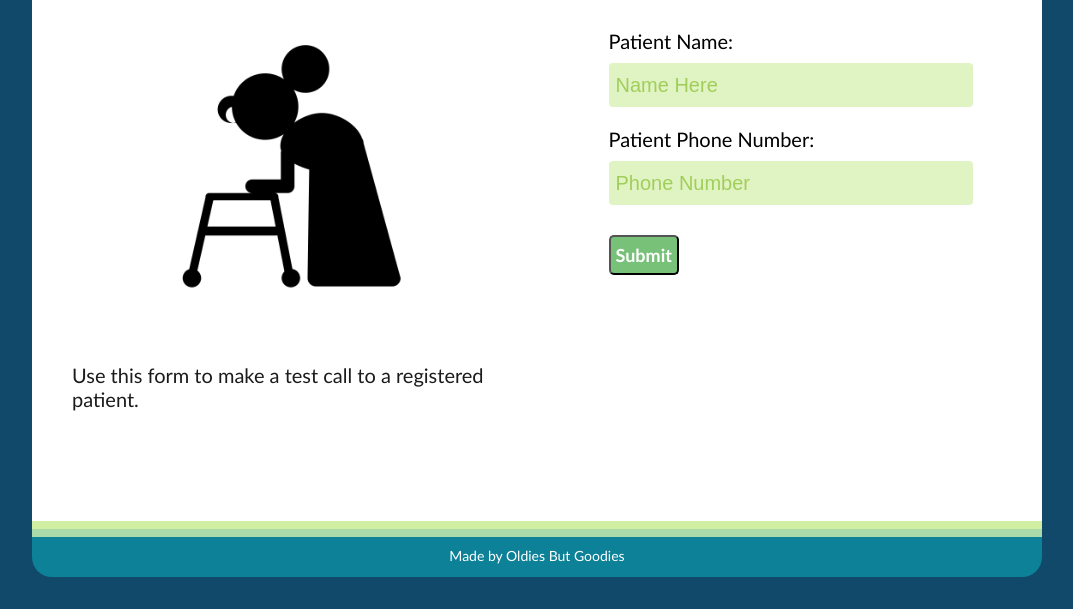
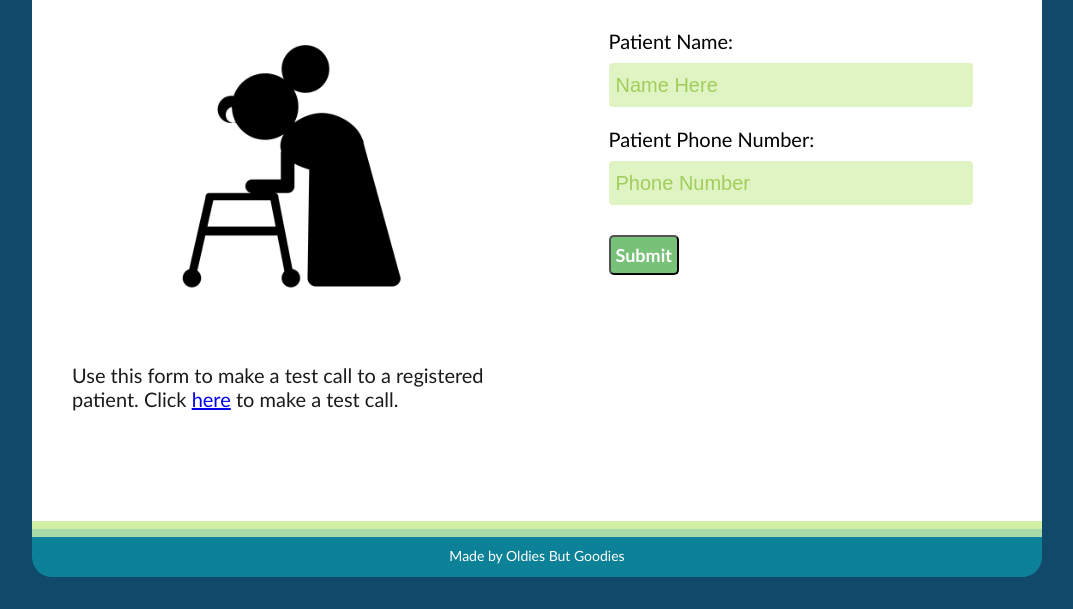
Before and after one commit to cjaiello/MoreDisruptionPleaseHackathon, a Flask app: page /test in a window 1280 px wide. Shown: the part 93-702 px from the top of the page, without its empty margins (103-1176 px from the left). Run offline with Flask 2, Linux system fonts and the light colour scheme; parts of the project's set-up code (start-up, migrations or seed data) failed here and were passed over; some libraries are stand-ins or nearby versions.

Commit message:
Adding link to test page

```diff
--- a/templates/testpage.html
+++ b/templates/testpage.html
@@ -28,7 +28,7 @@
 				<center>
 					<img src="static/icon.png" id="icon" width="300" height="300" class="centered">
 				</center>
-				<p>Use this form to make a test call to a registered patient.</p>
+				<p>Use this form to make a test call to a registered patient. Click <a href="http://oldiesbutgoodies.herokuapp.com/test">here</a> to make a test call.</p>
 			</div>
 
 			<div class="input text">
```
